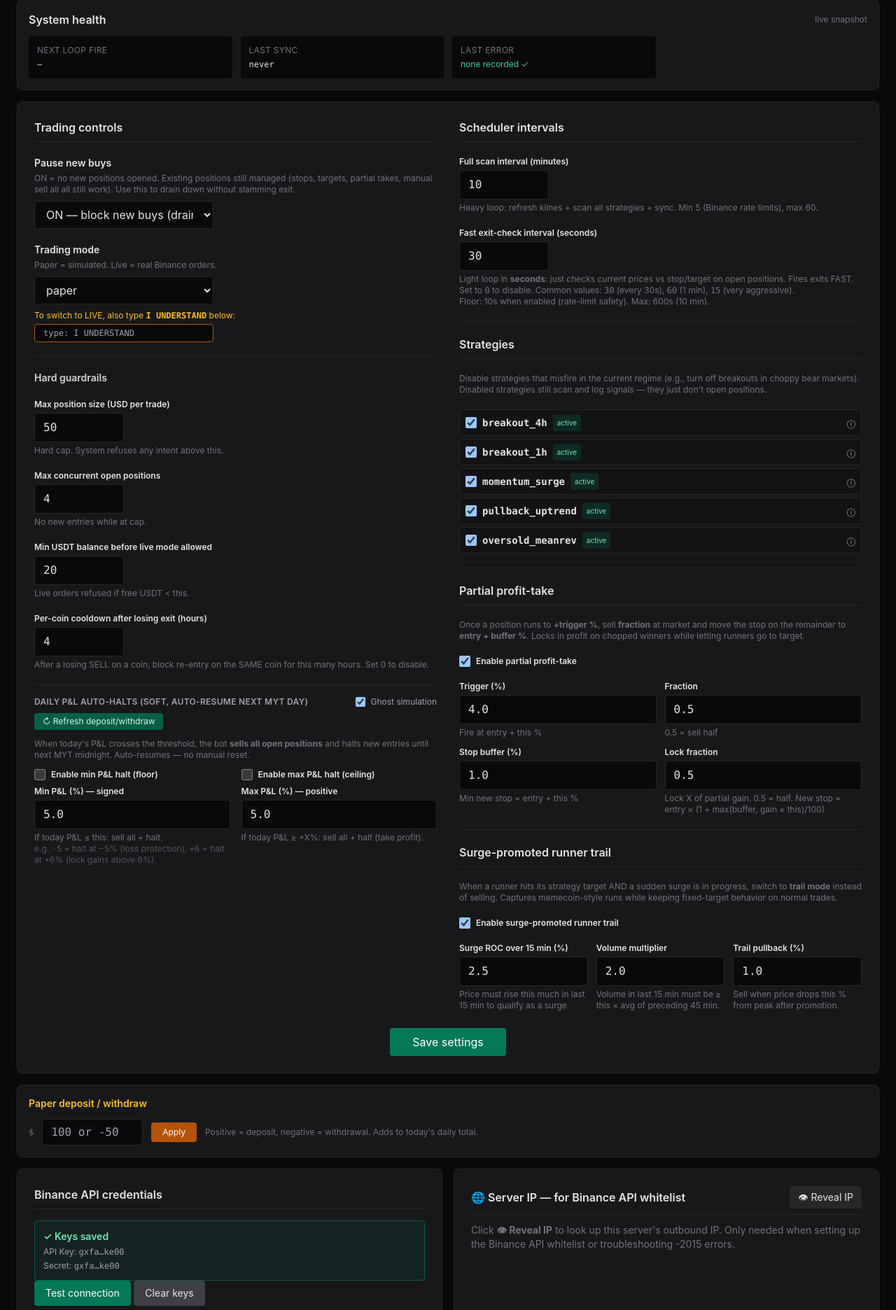
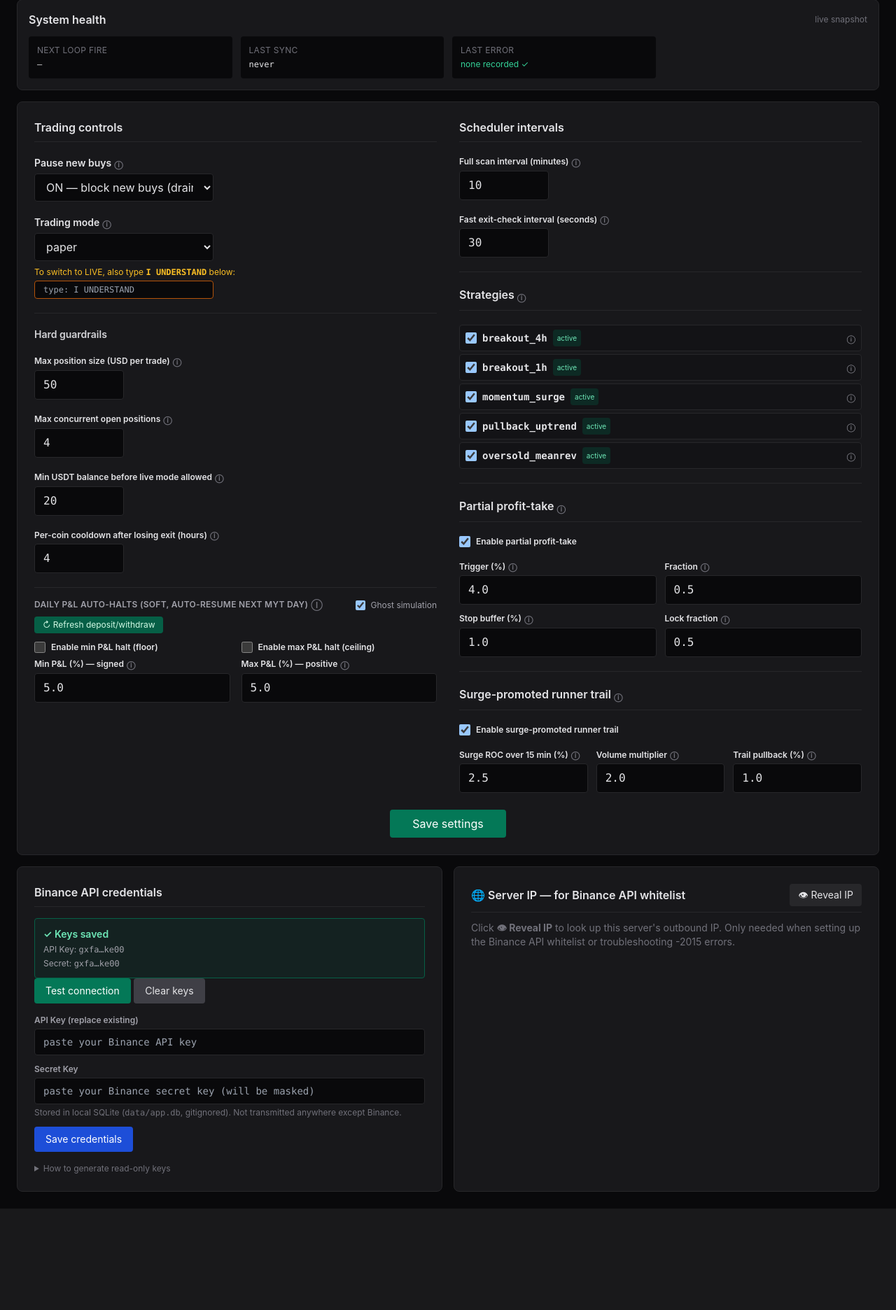
Before and after one commit to Cplus666/tradar, a Flask app: page /tradar/settings in a window 1280 px wide; the page is wider, and only the part inside the window is pictured. Shown: the part 126-1998 px from the top of that part at 70% size. After the commit the page ends 1853 px from the top of that part, so only its background shows below. Run offline with Flask 3, Linux system fonts and the light colour scheme; tables that the repository leaves empty hold one stand-in row (values such as "Sample post").

Commit message:
Settings: collapse field hints into hover tooltips (ⓘ)
Mirror of stock change.

Co-Authored-By: Claude Sonnet 4.6 <noreply@anthropic.com>

```diff
--- a/webapp/crypto/templates/crypto_settings.html
+++ b/webapp/crypto/templates/crypto_settings.html
@@ -1,5 +1,14 @@
 {% extends 'crypto_base.html' %}
 {% block title %}Crypto Settings{% endblock %}
+
+{# Reusable hover-tooltip used to collapse long hint paragraphs into a single ⓘ
+   so labels stay tight and the form fits more on screen. #}
+{% macro tip(content) -%}
+<span class="relative group inline-block ml-1 align-middle">
+  <span class="text-zinc-500 hover:text-zinc-200 cursor-help text-xs">ⓘ</span>
+  <span class="invisible group-hover:visible absolute left-0 top-full mt-1 z-30 w-64 bg-zinc-900 border border-zinc-700 rounded shadow-lg p-2 text-[11px] text-zinc-300 normal-case whitespace-normal font-normal leading-relaxed">{{ content|safe }}</span>
+</span>
+{%- endmacro %}
 
 {% block content %}
 <h1 class="text-xl font-semibold mb-4">Crypto settings</h1>
@@ -57,8 +66,7 @@
     <div class="space-y-5">
     <h3 class="font-semibold border-b border-zinc-800 pb-2">Trading controls</h3>
     <div>
-      <label class="block text-sm font-semibold mb-1">Pause new buys</label>
-      <p class="text-xs text-zinc-500 mb-2">ON = no new positions opened. Existing positions still managed (stops, targets, partial takes, manual sell all all still work). Use this to drain down without slamming exit.</p>
+      <label class="block text-sm font-semibold mb-1">Pause new buys{{ tip("ON = no new positions opened. Existing positions still managed (stops, targets, partial takes, manual sell-all still work). Use this to drain down without slamming exit.") }}</label>
       <select name="crypto_kill_switch" class="bg-zinc-950 border border-zinc-800 rounded px-3 py-2 w-64">
         <option value="off" {% if kill_switch == 'off' %}selected{% endif %}>OFF — new buys allowed</option>
         <option value="on" {% if kill_switch == 'on' %}selected{% endif %}>ON — block new buys (drain mode)</option>
@@ -66,8 +74,7 @@
     </div>
 
     <div>
-      <label class="block text-sm font-semibold mb-1">Trading mode</label>
-      <p class="text-xs text-zinc-500 mb-2">Paper = simulated. Live = real Binance orders.</p>
+      <label class="block text-sm font-semibold mb-1">Trading mode{{ tip("Paper = simulated. Live = real Binance orders.") }}</label>
       <select name="crypto_trading_mode" class="bg-zinc-950 border border-zinc-800 rounded px-3 py-2 w-64">
         <option value="paper" {% if trading_mode == 'paper' %}selected{% endif %}>paper</option>
         <option value="live" {% if trading_mode == 'live' %}selected{% endif %}>LIVE — real money</option>
@@ -84,36 +91,32 @@
     <h4 class="text-sm font-semibold text-zinc-300">Hard guardrails</h4>
 
     <div>
-      <label class="block text-xs font-semibold mb-1">Max position size (USD per trade)</label>
+      <label class="block text-xs font-semibold mb-1">Max position size (USD per trade){{ tip("Hard cap. System refuses any intent above this.") }}</label>
       <input type="number" step="1" min="1" name="crypto_max_position_usd" value="{{ max_position_usd }}"
              class="bg-zinc-950 border border-zinc-800 rounded px-3 py-2 w-32 mono">
-      <p class="text-xs text-zinc-500 mt-1">Hard cap. System refuses any intent above this.</p>
     </div>
 
     <div>
-      <label class="block text-xs font-semibold mb-1">Max concurrent open positions</label>
+      <label class="block text-xs font-semibold mb-1">Max concurrent open positions{{ tip("No new entries while at cap.") }}</label>
       <input type="number" step="1" min="1" max="10" name="crypto_max_concurrent" value="{{ max_concurrent }}"
              class="bg-zinc-950 border border-zinc-800 rounded px-3 py-2 w-32 mono">
-      <p class="text-xs text-zinc-500 mt-1">No new entries while at cap.</p>
     </div>
 
     <div>
-      <label class="block text-xs font-semibold mb-1">Min USDT balance before live mode allowed</label>
+      <label class="block text-xs font-semibold mb-1">Min USDT balance before live mode allowed{{ tip("Live orders refused if free USDT &lt; this.") }}</label>
       <input type="number" step="10" min="0" name="crypto_min_balance_usd" value="{{ min_balance_usd }}"
              class="bg-zinc-950 border border-zinc-800 rounded px-3 py-2 w-32 mono">
-      <p class="text-xs text-zinc-500 mt-1">Live orders refused if free USDT &lt; this.</p>
     </div>
 
     <div>
-      <label class="block text-xs font-semibold mb-1">Per-coin cooldown after losing exit (hours)</label>
+      <label class="block text-xs font-semibold mb-1">Per-coin cooldown after losing exit (hours){{ tip("After a losing SELL on a coin, block re-entry on the SAME coin for this many hours. Set 0 to disable.") }}</label>
       <input type="number" step="0.5" min="0" max="48" name="crypto_loss_cooldown_hours" value="{{ loss_cooldown_hours }}"
              class="bg-zinc-950 border border-zinc-800 rounded px-3 py-2 w-32 mono">
-      <p class="text-xs text-zinc-500 mt-1">After a losing SELL on a coin, block re-entry on the SAME coin for this many hours. Set 0 to disable.</p>
     </div>
 
     <div class="border-t border-zinc-800 pt-4">
       <div class="flex items-center justify-between mb-3 flex-wrap gap-2">
-        <h4 class="text-xs font-semibold uppercase text-zinc-400 tracking-wide">Daily P&amp;L auto-halts (soft, auto-resume next MYT day)</h4>
+        <h4 class="text-xs font-semibold uppercase text-zinc-400 tracking-wide">Daily P&amp;L auto-halts (soft, auto-resume next MYT day){{ tip("When today's P&amp;L crosses the threshold, the bot <strong>sells all open positions</strong> and halts new entries until next MYT midnight. Auto-resumes — no manual reset.") }}</h4>
         <label class="flex items-center gap-2 text-xs text-zinc-400 cursor-pointer">
           <input type="checkbox" name="crypto_ghost_feature_enabled" value="on"
                  {% if ghost_feature_enabled == 'on' %}checked{% endif %}
@@ -128,7 +131,6 @@
           ↻ Refresh deposit/withdraw
         </button>
       </div>
-      <p class="text-xs text-zinc-500 mb-3">When today's P&amp;L crosses the threshold, the bot <strong>sells all open positions</strong> and halts new entries until next MYT midnight. Auto-resumes — no manual reset.</p>
 
       <div class="grid grid-cols-2 gap-4">
         <div>
@@ -138,13 +140,9 @@
                    class="w-4 h-4 rounded bg-zinc-950 border-zinc-700">
             Enable min P&amp;L halt (floor)
           </label>
-          <label class="block text-xs font-semibold mb-1">Min P&amp;L (%) — signed</label>
+          <label class="block text-xs font-semibold mb-1">Min P&amp;L (%) — signed{{ tip("If today P&amp;L ≤ this: sell all + halt.<br><span class='text-zinc-500'>e.g. <span class='mono'>-5</span> = halt at −5% (loss protection); <span class='mono'>+6</span> = halt at +6% (lock gains above 6%).</span>") }}</label>
           <input type="number" step="0.05" min="-50" max="50" name="crypto_loss_halt_pct" value="{{ loss_halt_pct }}"
                  class="bg-zinc-950 border border-zinc-800 rounded px-3 py-2 w-full mono">
-          <p class="text-xs text-zinc-500 mt-1">
-            If today P&amp;L ≤ this: sell all + halt.<br>
-            <span class="text-zinc-600">e.g. <span class="mono">-5</span> = halt at −5% (loss protection); <span class="mono">+6</span> = halt at +6% (lock gains above 6%).</span>
-          </p>
         </div>
 
         <div>
@@ -154,10 +152,9 @@
                    class="w-4 h-4 rounded bg-zinc-950 border-zinc-700">
             Enable max P&amp;L halt (ceiling)
           </label>
-          <label class="block text-xs font-semibold mb-1">Max P&amp;L (%) — positive</label>
+          <label class="block text-xs font-semibold mb-1">Max P&amp;L (%) — positive{{ tip("If today P&amp;L ≥ +X%: sell all + halt (take profit).") }}</label>
           <input type="number" step="0.05" min="0.5" max="50" name="crypto_profit_halt_pct" value="{{ profit_halt_pct }}"
                  class="bg-zinc-950 border border-zinc-800 rounded px-3 py-2 w-full mono">
-          <p class="text-xs text-zinc-500 mt-1">If today P&amp;L ≥ +X%: sell all + halt (take profit).</p>
         </div>
       </div>
 
@@ -180,33 +177,26 @@
     <h3 class="font-semibold border-b border-zinc-800 pb-2">Scheduler intervals</h3>
 
     <div>
-      <label class="block text-xs font-semibold mb-1">Full scan interval (minutes)</label>
+      <label class="block text-xs font-semibold mb-1">Full scan interval (minutes){{ tip("Heavy loop: refresh klines + scan all strategies + sync. Min 5 (Binance rate limits), max 60.") }}</label>
       <input type="number" step="1" min="5" max="60" name="crypto_loop_interval_min" value="{{ loop_interval_min }}"
              class="bg-zinc-950 border border-zinc-800 rounded px-3 py-2 w-32 mono">
-      <p class="text-xs text-zinc-500 mt-1">Heavy loop: refresh klines + scan all strategies + sync. Min 5 (Binance rate limits), max 60.</p>
     </div>
 
     <div>
-      <label class="block text-xs font-semibold mb-1">Fast exit-check interval (seconds)</label>
+      <label class="block text-xs font-semibold mb-1">Fast exit-check interval (seconds){{ tip("Light loop in <strong>seconds</strong>: checks current prices vs stop/target on open positions. Fires exits FAST.<br>Set to <span class='mono'>0</span> to disable. Common: <span class='mono'>30</span>, <span class='mono'>60</span>, <span class='mono'>15</span>.<br>Floor: 10s. Max: 600s.") }}</label>
       <input type="number" step="5" min="0" max="600" name="crypto_fast_check_interval_sec" value="{{ fast_check_interval_sec }}"
              class="bg-zinc-950 border border-zinc-800 rounded px-3 py-2 w-32 mono">
-      <p class="text-xs text-zinc-500 mt-1">
-        Light loop in <strong>seconds</strong>: just checks current prices vs stop/target on open positions. Fires exits FAST. <br>
-        Set to <span class="mono">0</span> to disable. Common values: <span class="mono">30</span> (every 30s), <span class="mono">60</span> (1 min), <span class="mono">15</span> (very aggressive).<br>
-        Floor: 10s when enabled (rate-limit safety). Max: 600s (10 min).
-      </p>
     </div>
 
     {# === STRATEGY ENABLE/DISABLE === #}
     <hr class="border-zinc-800">
-    <h4 class="font-semibold border-b border-zinc-800 pb-2">Strategies</h4>
-    <p class="text-xs text-zinc-500 -mt-2">
-      Disable strategies that misfire in the current regime (e.g., turn off breakouts in choppy bear markets). Disabled strategies still scan and log signals — they just don't open positions.
-    </p>
+    <h4 class="font-semibold border-b border-zinc-800 pb-2">Strategies{{ tip("Disable strategies that misfire in the current regime (e.g., turn off breakouts in choppy bear markets). Disabled strategies still scan and log signals — they just don't open positions.") }}</h4>
     {# Hidden marker so the POST handler knows this section was submitted #}
     <input type="hidden" name="strategies_form_present" value="1">
 
-    {# Strategy spec table — keep in sync with analysis/crypto_strategies.py #}
+    {# Strategy spec table — shows target/stop/hold per strategy so user understands
+       what each one does. NOTE: keep these in sync with the actual strategy
+       implementations in analysis/crypto_strategies.py and simulator/strategies_*.py. #}
     {% set strategy_specs = {
       'breakout_4h':       {'target': '+10.6%', 'stop': '-6.6%',  'hold': '~96h', 'desc': '4h breakout above 20-bar high — wide R:R, slow signal'},
       'breakout_1h':       {'target': '+4.2%',  'stop': '-2.8%',  'hold': '~12h', 'desc': '1h scalper — small fast targets, high frequency'},
@@ -247,10 +237,7 @@
 
     {# === PARTIAL PROFIT-TAKE + BREAKEVEN-MOVE === #}
     <hr class="border-zinc-800">
-    <h4 class="font-semibold border-b border-zinc-800 pb-2">Partial profit-take</h4>
-    <p class="text-xs text-zinc-500 -mt-2">
-      Once a position runs to <strong>+trigger %</strong>, sell <strong>fraction</strong> at market and move the stop on the remainder to <strong>entry + buffer %</strong>. Locks in profit on chopped winners while letting runners go to target.
-    </p>
+    <h4 class="font-semibold border-b border-zinc-800 pb-2">Partial profit-take{{ tip("Once a position runs to <strong>+trigger %</strong>, sell <strong>fraction</strong> at market and move the stop on the remainder to <strong>entry + buffer %</strong>. Locks in profit on chopped winners while letting runners go to target.") }}</h4>
 
     <label class="flex items-center gap-2 text-xs font-semibold cursor-pointer">
       <input type="checkbox" name="crypto_partial_take_enabled" value="on"
@@ -261,37 +248,30 @@
 
     <div class="grid grid-cols-2 gap-3">
       <div>
-        <label class="block text-xs font-semibold mb-1">Trigger (%)</label>
+        <label class="block text-xs font-semibold mb-1">Trigger (%){{ tip("Fire at entry + this %.") }}</label>
         <input type="number" step="0.05" min="1" max="20" name="crypto_partial_take_trigger_pct" value="{{ partial_take_trigger_pct }}"
                class="bg-zinc-950 border border-zinc-800 rounded px-3 py-2 w-full mono">
-        <p class="text-xs text-zinc-500 mt-1">Fire at entry + this %</p>
       </div>
       <div>
-        <label class="block text-xs font-semibold mb-1">Fraction</label>
+        <label class="block text-xs font-semibold mb-1">Fraction{{ tip("0.5 = sell half.") }}</label>
         <input type="number" step="0.05" min="0.1" max="0.9" name="crypto_partial_take_fraction" value="{{ partial_take_fraction }}"
                class="bg-zinc-950 border border-zinc-800 rounded px-3 py-2 w-full mono">
-        <p class="text-xs text-zinc-500 mt-1">0.5 = sell half</p>
       </div>
       <div>
-        <label class="block text-xs font-semibold mb-1">Stop buffer (%)</label>
+        <label class="block text-xs font-semibold mb-1">Stop buffer (%){{ tip("Min new stop = entry + this %.") }}</label>
         <input type="number" step="0.05" min="0" max="10" name="crypto_breakeven_buffer_pct" value="{{ breakeven_buffer_pct }}"
                class="bg-zinc-950 border border-zinc-800 rounded px-3 py-2 w-full mono">
-        <p class="text-xs text-zinc-500 mt-1">Min new stop = entry + this %</p>
       </div>
       <div>
-        <label class="block text-xs font-semibold mb-1">Lock fraction</label>
+        <label class="block text-xs font-semibold mb-1">Lock fraction{{ tip("Lock X of partial gain. 0.5 = half. New stop = entry × (1 + max(buffer, gain × this)/100).") }}</label>
         <input type="number" step="0.05" min="0" max="0.95" name="crypto_partial_lock_fraction" value="{{ partial_lock_fraction }}"
                class="bg-zinc-950 border border-zinc-800 rounded px-3 py-2 w-full mono">
-        <p class="text-xs text-zinc-500 mt-1">Lock X of partial gain. 0.5 = half. New stop = entry × (1 + max(buffer, gain × this)/100)</p>
       </div>
     </div>
 
     {# === SURGE-PROMOTED RUNNER TRAIL === #}
     <hr class="border-zinc-800">
-    <h4 class="font-semibold border-b border-zinc-800 pb-2">Surge-promoted runner trail</h4>
-    <p class="text-xs text-zinc-500 -mt-2">
-      When a runner hits its strategy target AND a sudden surge is in progress, switch to <strong>trail mode</strong> instead of selling. Captures memecoin-style runs while keeping fixed-target behavior on normal trades.
-    </p>
+    <h4 class="font-semibold border-b border-zinc-800 pb-2">Surge-promoted runner trail{{ tip("When a runner hits its strategy target AND a sudden surge is in progress, switch to <strong>trail mode</strong> instead of selling. Captures memecoin-style runs while keeping fixed-target behavior on normal trades.") }}</h4>
 
     <label class="flex items-center gap-2 text-xs font-semibold cursor-pointer">
       <input type="checkbox" name="crypto_surge_promote_enabled" value="on"
@@ -302,22 +282,19 @@
 
     <div class="grid grid-cols-3 gap-3">
       <div>
-        <label class="block text-xs font-semibold mb-1">Surge ROC over 15 min (%)</label>
+        <label class="block text-xs font-semibold mb-1">Surge ROC over 15 min (%){{ tip("Price must rise this much in last 15 min to qualify as a surge.") }}</label>
         <input type="number" step="0.5" min="0" max="50" name="crypto_surge_roc_15min_pct" value="{{ surge_roc_15min_pct }}"
                class="bg-zinc-950 border border-zinc-800 rounded px-3 py-2 w-full mono">
-        <p class="text-xs text-zinc-500 mt-1">Price must rise this much in last 15 min to qualify as a surge.</p>
       </div>
       <div>
-        <label class="block text-xs font-semibold mb-1">Volume multiplier</label>
+        <label class="block text-xs font-semibold mb-1">Volume multiplier{{ tip("Volume in last 15 min must be ≥ this × avg of preceding 45 min.") }}</label>
         <input type="number" step="0.1" min="1" max="10" name="crypto_surge_vol_mult" value="{{ surge_vol_mult }}"
                class="bg-zinc-950 border border-zinc-800 rounded px-3 py-2 w-full mono">
-        <p class="text-xs text-zinc-500 mt-1">Volume in last 15 min must be ≥ this × avg of preceding 45 min.</p>
       </div>
       <div>
-        <label class="block text-xs font-semibold mb-1">Trail pullback (%)</label>
+        <label class="block text-xs font-semibold mb-1">Trail pullback (%){{ tip("Sell when price drops this % from peak after promotion.") }}</label>
         <input type="number" step="0.1" min="0.5" max="15" name="crypto_surge_trail_pct" value="{{ surge_trail_pct }}"
                class="bg-zinc-950 border border-zinc-800 rounded px-3 py-2 w-full mono">
-        <p class="text-xs text-zinc-500 mt-1">Sell when price drops this % from peak after promotion.</p>
       </div>
     </div>
 
@@ -328,20 +305,6 @@
       <button class="bg-emerald-700 hover:bg-emerald-600 text-white px-8 py-2 rounded">Save settings</button>
     </div>
   </form>
-
-  {# === Paper deposit/withdraw — separate form so it can't nest inside settings form === #}
-  {% if trading_mode != 'live' %}
-  <div class="bg-zinc-900 border border-zinc-800 rounded-lg p-4">
-    <h3 class="text-sm font-semibold mb-3 text-amber-400">Paper deposit / withdraw</h3>
-    <form method="post" action="{{ url_for('crypto.api_paper_deposit') }}" class="flex items-center gap-3 flex-wrap">
-      <span class="text-xs text-zinc-500 mono">$</span>
-      <input type="number" step="0.01" name="amount" placeholder="100 or -50" required
-             class="bg-zinc-950 border border-zinc-800 rounded px-3 py-1.5 w-36 mono text-zinc-200">
-      <button type="submit" class="text-xs bg-amber-700 hover:bg-amber-600 text-white px-4 py-1.5 rounded">Apply</button>
-      <span class="text-xs text-zinc-500">Positive = deposit, negative = withdrawal. Adds to today's daily total.</span>
-    </form>
-  </div>
-  {% endif %}
 
   {# === Below the settings form: API credentials + Server IP in a 2-col row === #}
   <div class="grid grid-cols-1 lg:grid-cols-2 gap-4">
```
